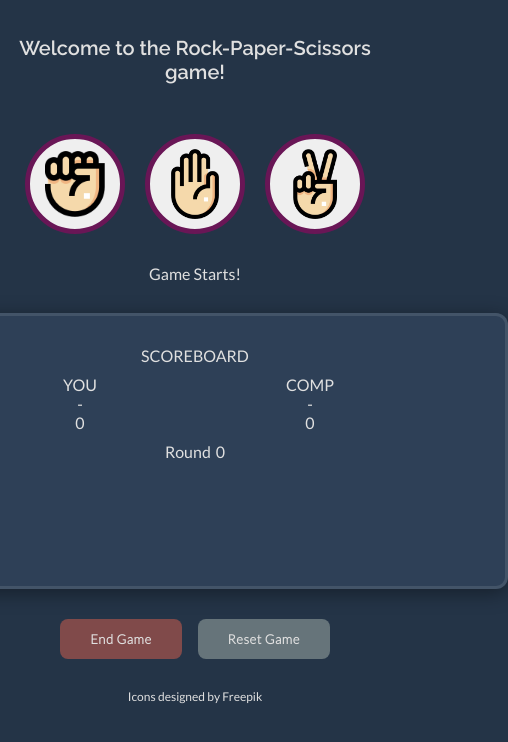
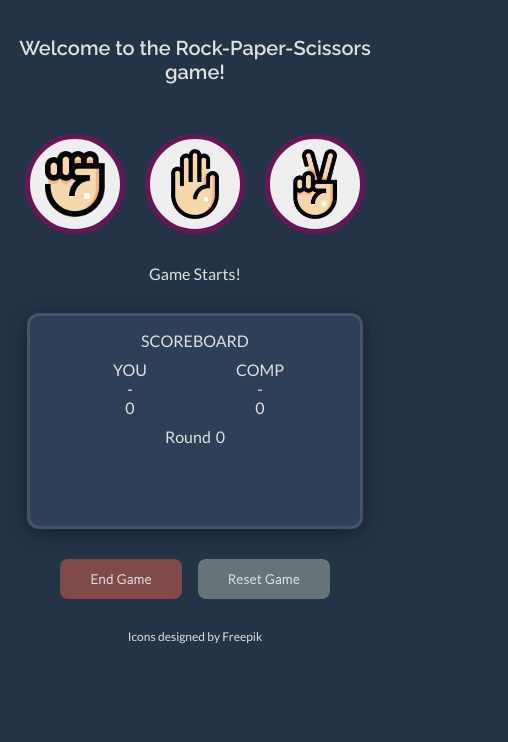
Before and after one commit to ValeriiaHolovatiuk/odin-rock-paper-scissors, a plain HTML site: page index.html in a window 390 px wide. Both pictures are taken after a click on the button "Start game". Shown: the whole page, 508 px wide, since content can reach past the window. Drawn offline with Linux system fonts and the light colour scheme.

Commit message:
Added styles to media query to make sure scoreboard is responsive

```diff
--- a/styles.css
+++ b/styles.css
@@ -58,8 +58,13 @@
 }
 
 @keyframes roundCounter {
-    from{opacity: 0;}
-    to{opacity: 1;}
+    from {
+        opacity: 0;
+    }
+
+    to {
+        opacity: 1;
+    }
 }
 
 body {
@@ -174,12 +179,12 @@ img {
     animation-timing-function: ease-in-out;
 }
 
-.roundCountSection{
+.roundCountSection {
     display: flex;
     gap: 5px;
 }
 
-.roundCountAnimation{
+.roundCountAnimation {
     animation-name: roundCounter;
     animation-duration: 0.3s;
     animation-timing-function: ease-in;
@@ -342,4 +347,15 @@ img {
         height: 100px;
         width: 100px;
     }
+
+    .gameResults {
+        padding: 15px;
+        width: 300px;
+        height: 180px;
+    }
+
+    .userSection,
+    .compSection {
+        width: 100px;
+    }
 }
```
